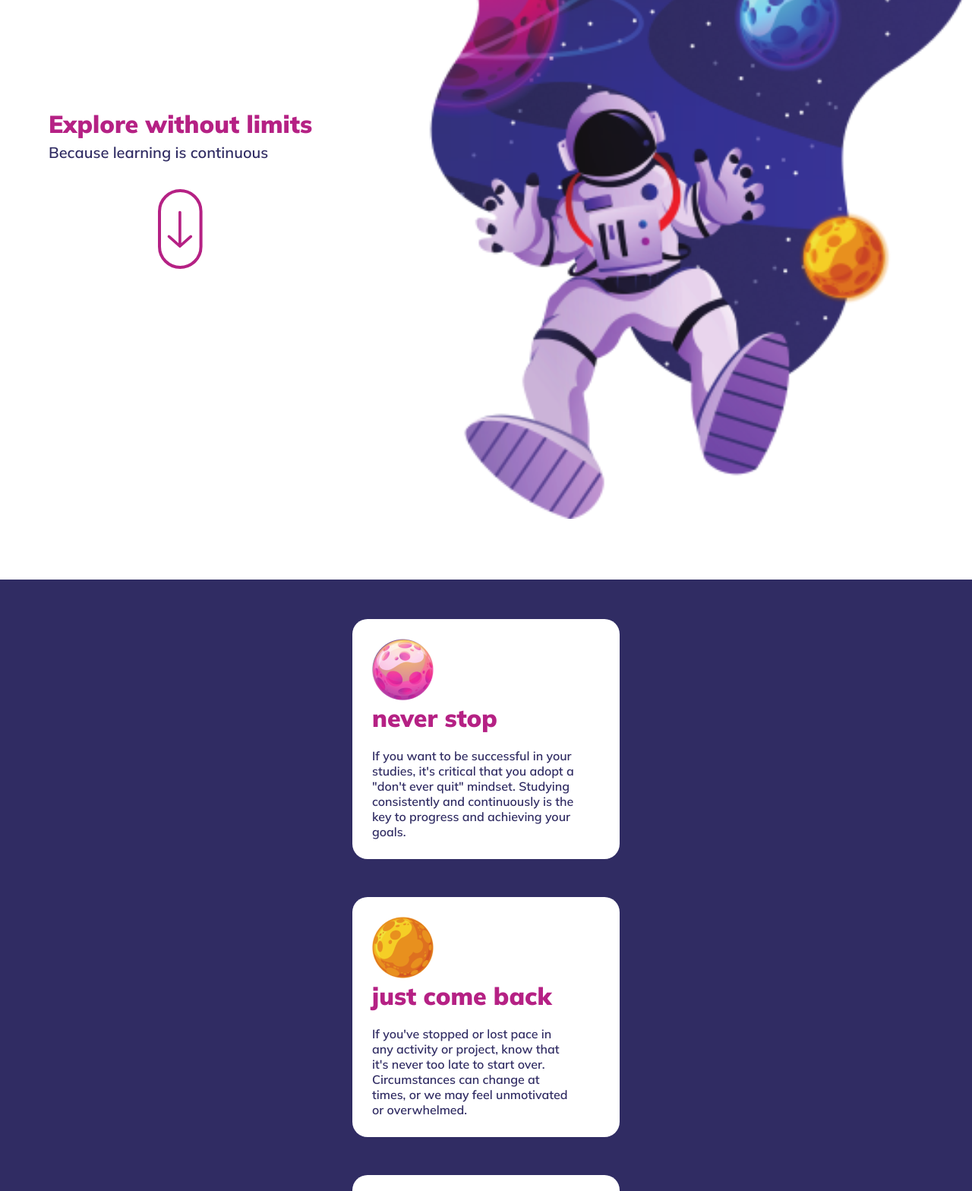
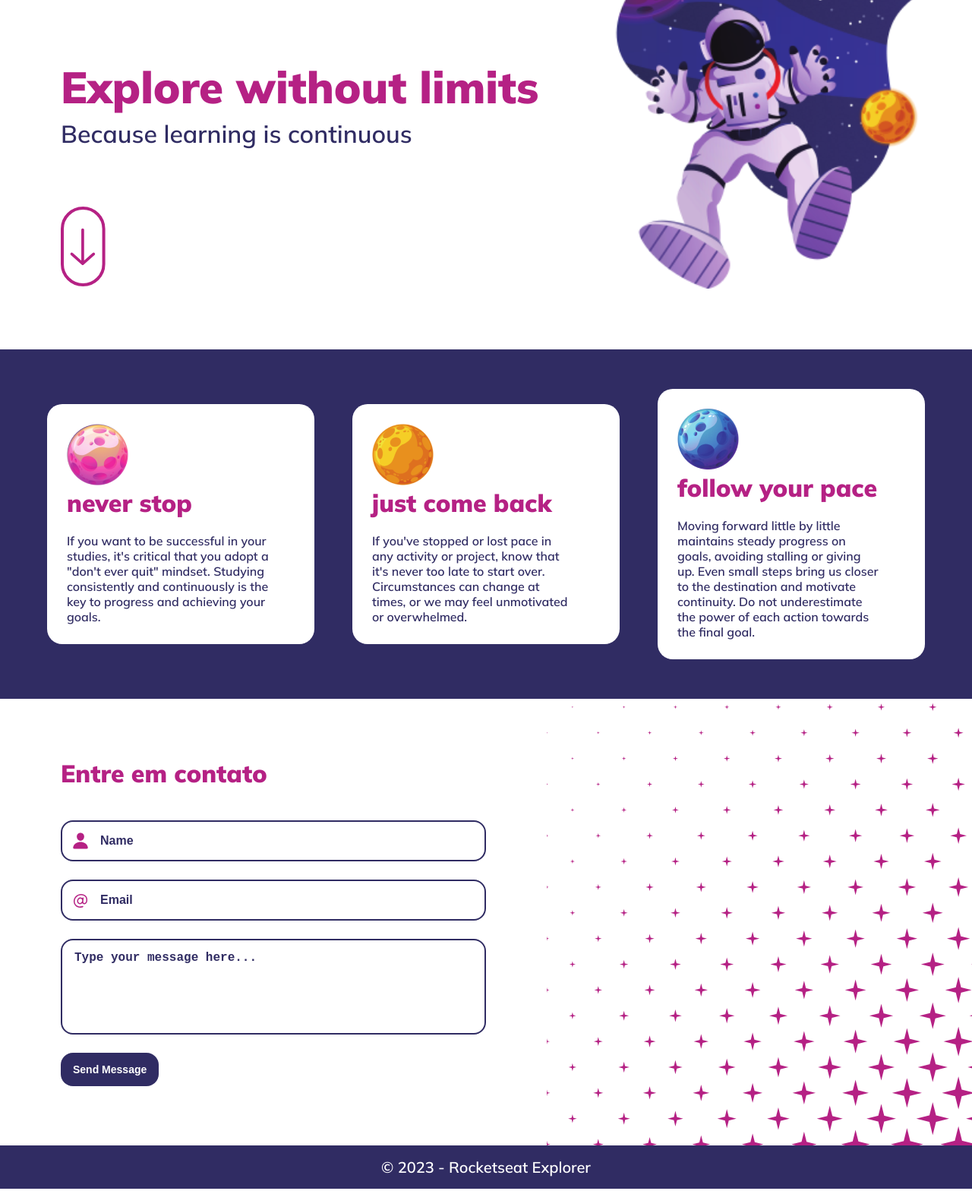
Before and after one commit to tarcisioMateus/explorer, a plain HTML site: page index.html in a window 1280 px wide. Shown: the part 200-1768 px from the top of the page at 76% size. Drawn offline with Linux system fonts and the light colour scheme.

Commit message:
Desktop display completed

```diff
--- a/style.css
+++ b/style.css
@@ -70,6 +70,9 @@ main #hero {
   align-items: center;
   text-align: center;
 }
+#hero > img {
+  flex: 1;
+}
 #hero h1 {
  padding-top: 1.6rem;
 }
@@ -107,12 +110,9 @@ article h3 {
 
 
 
-form {
-  padding: 7.8rem 4rem;
-  min-height: 100vh;
-}
 fieldset {
   border: 0;
+  margin: 7.8rem 4rem;
   display: flex;
   flex-direction: column;
   gap: 2.4rem;
@@ -188,23 +188,52 @@ footer {
 @media (min-width: 750px) {
   main #hero {
     flex-direction: row-reverse;
-    align-content: top;
-    position: sticky;
+    justify-content: space-between;
     min-height: min-content;
   }
-  #hero img {
-    flex: 1;
+  #hero > img {
+    align-self: flex-start;
     padding-bottom: clamp(3rem, 10vh, 10rem);
   }
   #hero header {
+    align-self: flex-end;
     display: flex;
-    height: 100%;
     flex-direction: column;
-    justify-content: space-around;
-    padding-left: clamp(3rem, 5vw, 10rem);
+    align-items: flex-start;
     text-align: left;
+    gap: clamp(1rem, 5vh, 6rem);
+    padding-left: clamp(3rem, 10vh, 10rem);
+    padding-bottom: clamp(3rem, 10vh, 10rem);
+  }
+  #hero h1 {
+    font-size: clamp(3.2rem, calc(5vw + .5rem), 5.8rem) ;
+  }
+  #hero p {
+    font-size: 3.2rem;
   }
   #hero button {
-    margin-bottom: 0rem;
+    margin-bottom: 0;
+  }
+
+
+  main .articles {
+    flex-direction: row;
+    justify-content: center;
+  }
+
+  form {
+    display: flex;
+  }
+  form fieldset {
+    width: 50%;
+    margin: 7.8rem clamp(3rem, 10vh, 10rem);
+  }
+  form::after  {
+    content: '';
+    height: inherit;
+    width: 50%;
+    display: block;
+
+    background-image: url(./assets/stars.png);
   }
 }
```
Also changed, not shown: assets/stars.png (added).
